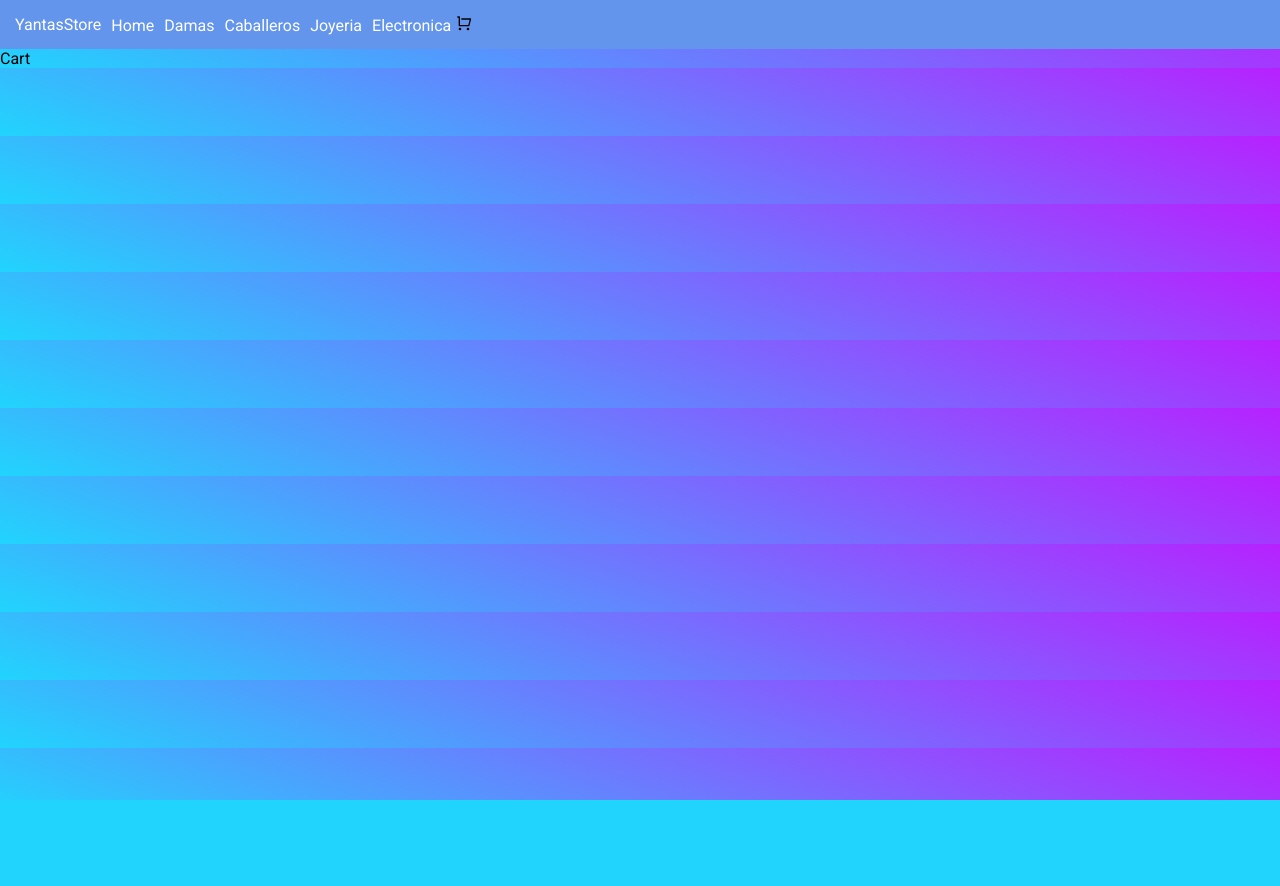
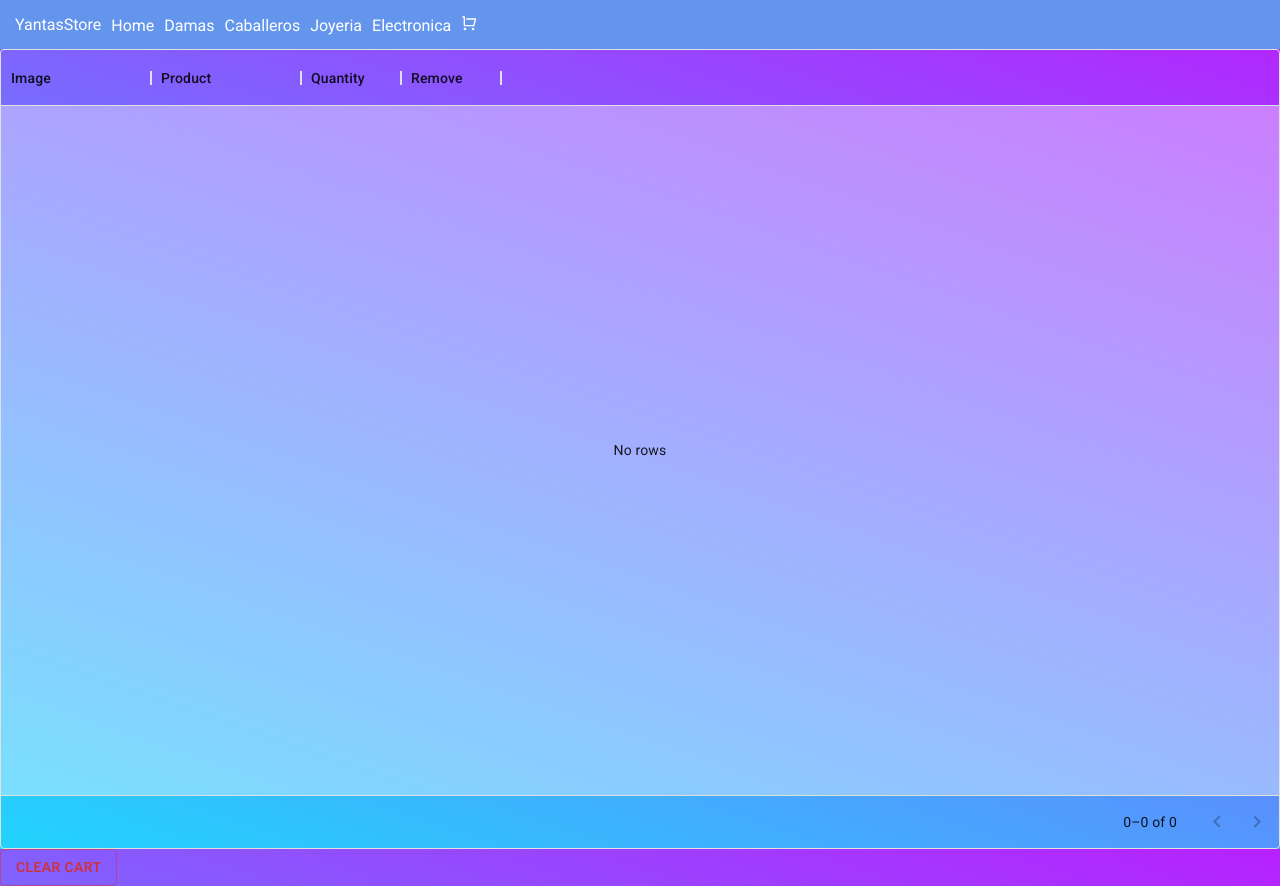
Before and after one commit to GabrielSotto/YantasStore-SottoGabriel, a React (Create React App) app in the folder coder-app/: page /cart in a window 1280 px wide. Before the commit the page ends 800 px from the top, so only its background shows below. Built offline with nearby package versions, Linux system fonts and the light colour scheme.

Commit message:
add Cart View

```diff
--- a/coder-app/package.json
+++ b/coder-app/package.json
@@ -3,6 +3,10 @@
   "version": "0.1.0",
   "private": true,
   "dependencies": {
+    "@emotion/react": "^11.10.4",
+    "@emotion/styled": "^11.10.4",
+    "@mui/material": "^5.10.6",
+    "@mui/x-data-grid": "^5.17.4",
     "@testing-library/jest-dom": "^5.16.5",
     "@testing-library/react": "^13.3.0",
     "@testing-library/user-event": "^13.5.0",
--- a/coder-app/src/components/ItemDetail/index.jsx
+++ b/coder-app/src/components/ItemDetail/index.jsx
@@ -11,6 +11,8 @@
   const {addItem} = useContext(Shop)
 
   const addCart = (quantity) => {
+    const productSave = {...product, quantity:qty}
+    addItem (productSave);
     setQty (quantity);
   };
 
@@ -18,6 +20,7 @@
     const productSave = {...product, quantity:qty}
     addItem (productSave);
     navigate('/cart');
+
   };
 
       return (
--- a/coder-app/src/components/NavBar/index.jsx
+++ b/coder-app/src/components/NavBar/index.jsx
@@ -13,7 +13,7 @@
         <li><Link to="/category/men's clothing">Caballeros</ Link></li>
         <li><Link to="/category/jewelery">Joyeria</Link></li>
         <li><Link to="/category/electronics">Electronica</Link></li>
-        <CartWidget/>
+        <Link to="/cart"><CartWidget/></Link>
       </ul>
     </nav>
   )
--- a/coder-app/src/container/CartContainer/index.jsx
+++ b/coder-app/src/container/CartContainer/index.jsx
@@ -1,11 +1,51 @@
-import React from 'react'
+import React , {useContext} from 'react'
+import {Shop} from '../../context/CartProvider'
+import { DataGrid } from '@mui/x-data-grid';
+import { Button } from '@mui/material';
 import './styles.css'
 
 const Cart = () => {
+
+  const {cart, removeItem, clearCart} = useContext(Shop)
+
+  const renderImage = (image) => {
+    return(
+      <img src={image.value} alt="cart-product" style={{height: '120px'}}></img>
+    )
+  }
+
+  const renderRemoveButton = (item) => {
+    const product = item.value
+    return (
+      <Button onClick={()=> removeItem(product)} variant="contained" color="error">Remove</Button>
+    )
+  }
+
+  const columns = [
+    { field: 'image', headerName: 'Image', width: 150, renderCell: renderImage },
+    { field: 'title', headerName: 'Product', width: 150 },
+    { field: 'quantity', headerName: 'Quantity', width: 100 },
+    { field: 'remove', headerName: 'Remove', renderCell: renderRemoveButton, width: 100 },
+  ];
+
+  const rows = [];
+  cart.forEach(item => {
+    rows.push({
+      id: item.id,
+      image: item.image,
+      title: item.title,
+      quantity: item.quantity,
+      remove: item
+    })
+  })
+
   return (
-    <div>Cart</div>
-    //reemplazar esto por una tabla
-  )
+    <div style={{ height: 800, width: '100%' }}>
+      <DataGrid rows={rows} columns={columns} pageSize={10} rowsPerPageOptions={[10]} rowHeight={'150px'} />
+      <Button onClick={clearCart} color="error" variant="outlined">Clear cart</Button>
+    </div>
+  );
+
 }
 
 export default Cart;
```
Also changed, not shown: 1 other file (tests, documents, lock files or other folders).
